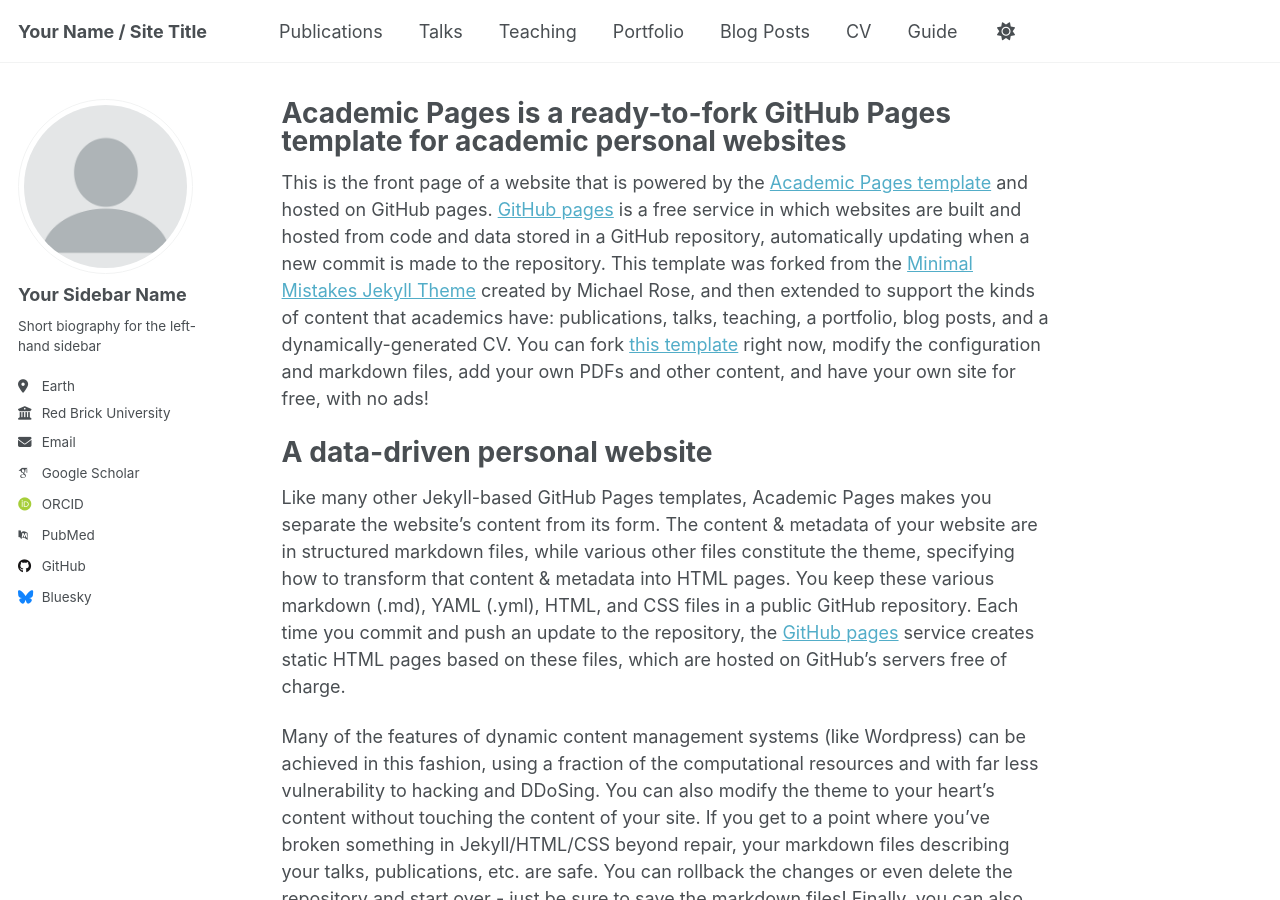
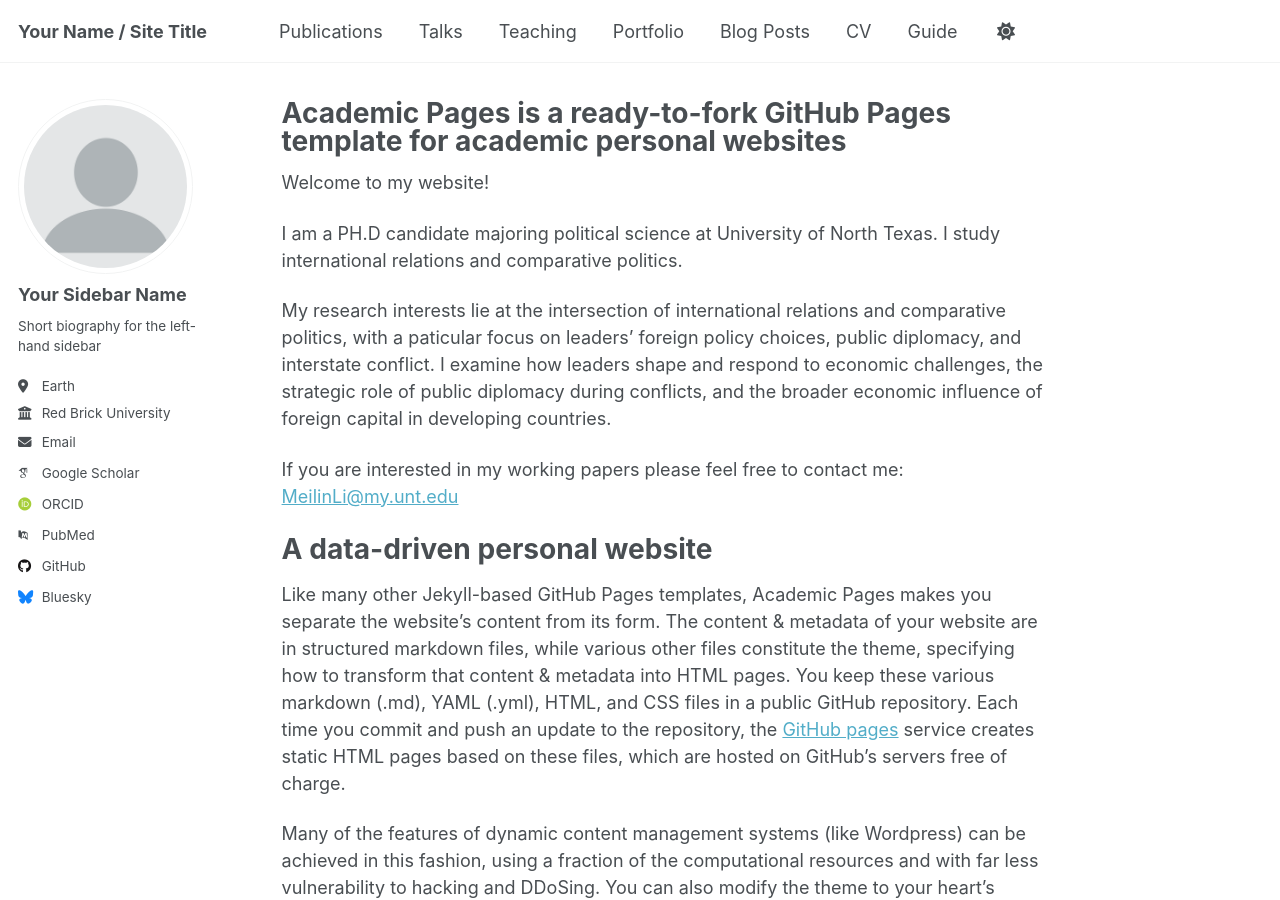
Before and after one commit to meilinlinet/meilinlinet.github.io, a Jekyll site: the page built from _pages/about.md, in a window 1280 px wide and 900 px high. Built offline with Jekyll 4.4.1, drawn with Linux system fonts in a browser that asks for light colours; some web fonts are replaced.

Commit message:
Update about.md

```diff
--- a/_pages/about.md
+++ b/_pages/about.md
@@ -6,8 +6,14 @@ redirect_from:
   - /about/
   - /about.html
 ---
+Welcome to my website!
 
-This is the front page of a website that is powered by the [Academic Pages template](https://github.com/academicpages/academicpages.github.io) and hosted on GitHub pages. [GitHub pages](https://pages.github.com) is a free service in which websites are built and hosted from code and data stored in a GitHub repository, automatically updating when a new commit is made to the repository. This template was forked from the [Minimal Mistakes Jekyll Theme](https://mmistakes.github.io/minimal-mistakes/) created by Michael Rose, and then extended to support the kinds of content that academics have: publications, talks, teaching, a portfolio, blog posts, and a dynamically-generated CV. You can fork [this template](https://github.com/academicpages/academicpages.github.io) right now, modify the configuration and markdown files, add your own PDFs and other content, and have your own site for free, with no ads!
+I am a PH.D candidate majoring political science at University of North Texas. I study international relations and comparative politics.
+
+My research interests lie at the intersection of international relations and comparative politics, with a paticular focus on leaders' foreign policy choices, public diplomacy, and interstate conflict. I examine how leaders shape and respond to economic challenges, the strategic role of public diplomacy during conflicts, and the broader economic influence of foreign capital in developing countries.
+
+If you are interested in my working papers please feel free to contact me: [MeilinLi@my.unt.edu](mailto:MeilinLi@my.unt.edu)
+
 
 A data-driven personal website
 ======
```
